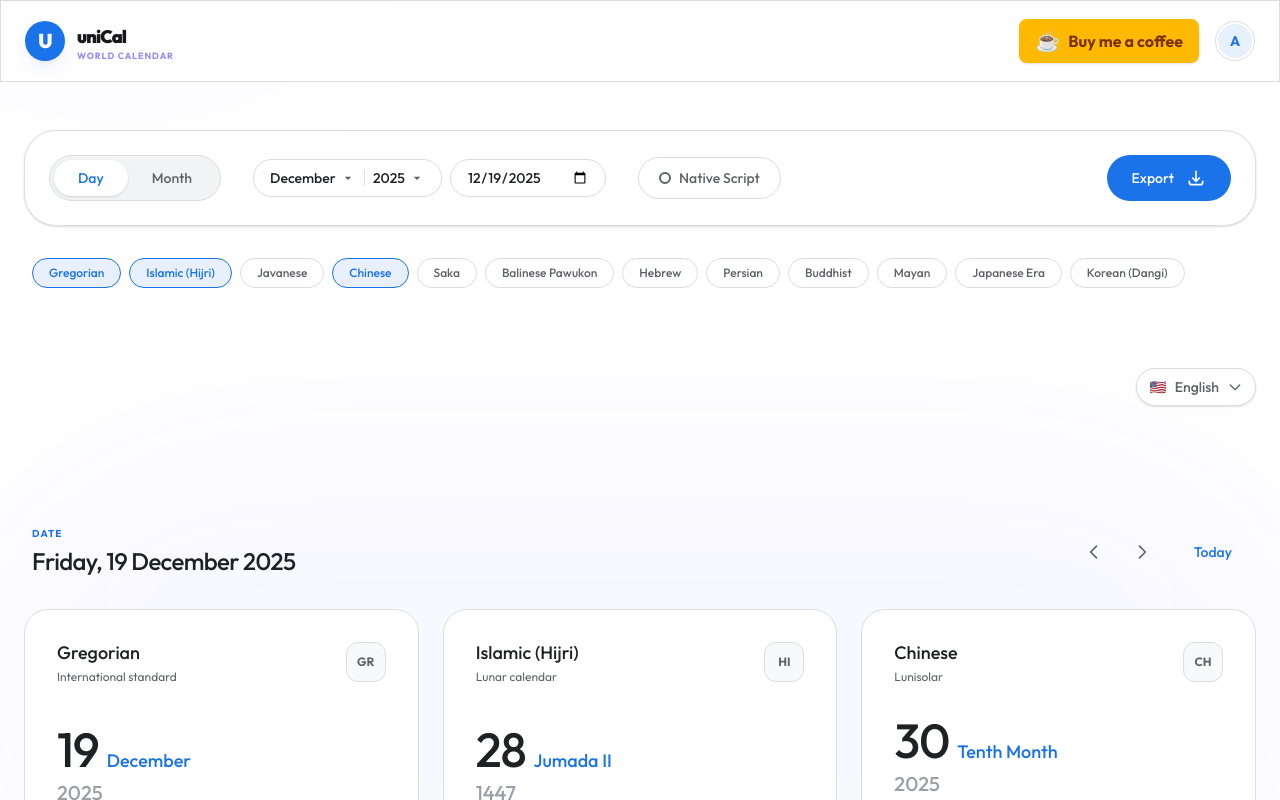
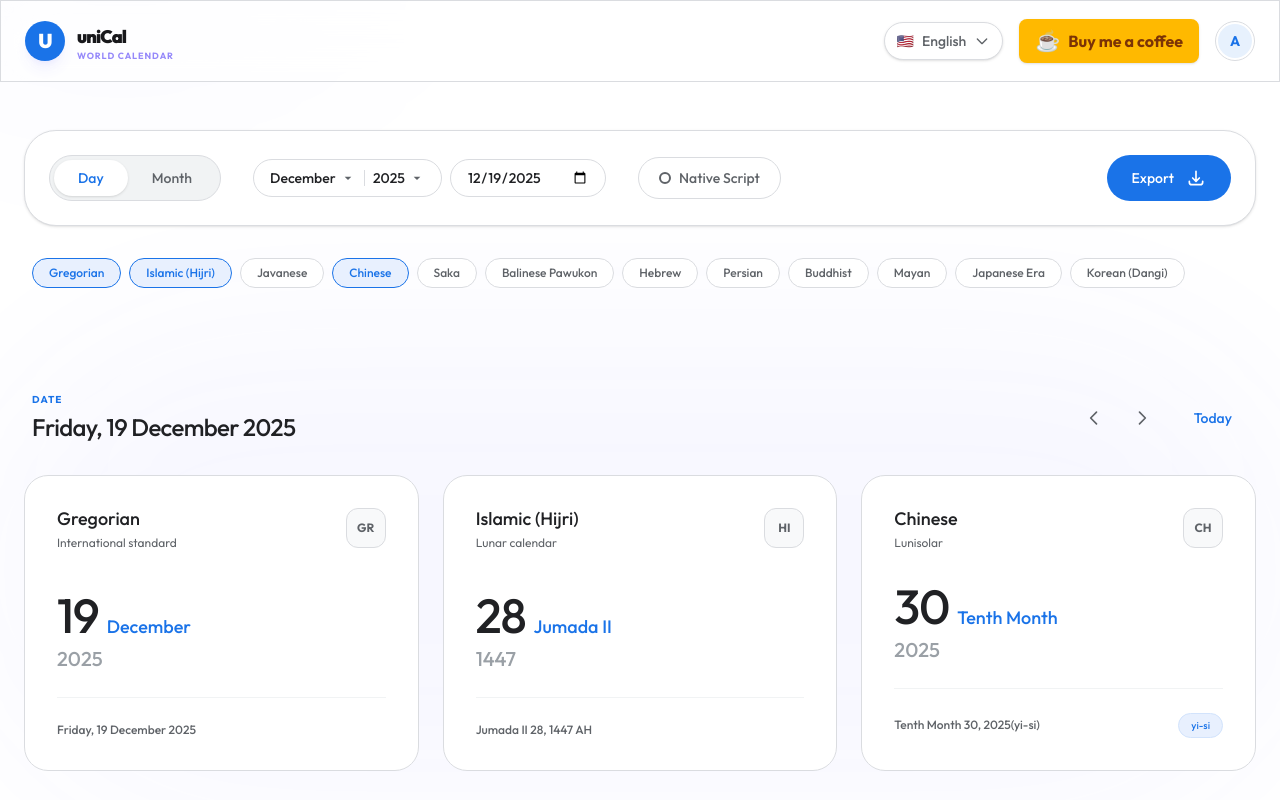
Before and after one commit to Soepardi/UniCalendar, a Next.js app: page /UniCalendar/ in a window 1280 px wide. Shown: the top 800 px of the page. Built offline with nearby package versions, Linux system fonts and the light colour scheme.

Commit message:
feat: add navbar with language selector and donation button

```diff
--- a/app/page.tsx
+++ b/app/page.tsx
@@ -1,7 +1,6 @@
 'use client';
 import dynamic from "next/dynamic";
 import { useLanguageStore } from '@/store/useLanguageStore';
-import { LanguageSelector } from "@/components/LanguageSelector";
 
 const CalendarGrid = dynamic(
   () => import("@/components/CalendarGrid").then((mod) => mod.CalendarGrid),
@@ -22,10 +21,7 @@ export default function Home() {
 
   return (
     <div className="space-y-24 pt-8">
-      {/* Header / Language Selector */}
-      <div className="flex justify-end px-4 md:px-0">
-        <LanguageSelector />
-      </div>
+
 
       {/* Main Grid Section */}
       <div className="relative">
--- /dev/null
+++ b/components/Navbar.tsx
@@ -0,0 +1,35 @@
+'use client';
+
+import React from 'react';
+import { DonationButton } from './ui/DonationButton';
+import { LanguageSelector } from './LanguageSelector';
+
+export const Navbar = () => {
+    return (
+        <header className="sticky top-0 z-50 glass border-b border-indigo-100/30 backdrop-blur-xl bg-white/60">
+            <div className="max-w-7xl mx-auto px-6 h-20 flex items-center justify-between">
+                <div className="flex items-center gap-3 group cursor-pointer">
+                    <div className="w-10 h-10 premium-gradient rounded-full flex items-center justify-center shadow-lg shadow-indigo-500/10 group-hover:rotate-12 transition-transform">
+                        <span className="text-white font-black text-xl tracking-tighter">U</span>
+                    </div>
+                    <div>
+                        <h1 className="text-lg font-black text-zinc-900 tracking-tighter">
+                            uniCal
+                        </h1>
+                        <p className="text-[9px] font-bold text-indigo-600/60 uppercase tracking-widest leading-none">World Calendar</p>
+                    </div>
+                </div>
+
+                <div className="flex items-center gap-4">
+                    <LanguageSelector />
+                    <DonationButton />
+                    <div className="w-10 h-10 rounded-full border border-[#dadce0] p-0.5 hover:bg-[#f8f9fa] cursor-pointer transition-all active:scale-95">
+                        <div className="w-full h-full rounded-full bg-[#1a73e8]/10 flex items-center justify-center text-[#1a73e8] font-bold text-sm">
+                            A
+                        </div>
+                    </div>
+                </div>
+            </div>
+        </header>
+    );
+};
--- a/components/layout/MainLayout.tsx
+++ b/components/layout/MainLayout.tsx
@@ -3,6 +3,7 @@ import React from 'react';
 import dynamic from 'next/dynamic';
 import { DonationButton } from '../ui/DonationButton';
 import { useCalendarStore } from '@/store/useCalendarStore';
+import { Navbar } from '../Navbar';
 
 const CalendarControls = dynamic(
     () => import('../CalendarControls').then((mod) => mod.CalendarControls),
@@ -25,30 +26,7 @@ export const MainLayout = ({ children }: { children: React.ReactNode }) => {
             <div className="absolute bottom-[-10%] right-[-10%] w-[400px] h-[400px] bg-purple-500/5 blur-[130px] rounded-full pointer-events-none -z-10 animate-pulse" style={{ animationDelay: '1s' }}></div>
 
             {/* Top Navigation Bar */}
-            <header className="sticky top-0 z-50 glass border-b border-indigo-100/30 backdrop-blur-xl bg-white/60">
-                <div className="max-w-7xl mx-auto px-6 h-20 flex items-center justify-between">
-                    <div className="flex items-center gap-3 group cursor-pointer">
-                        <div className="w-10 h-10 premium-gradient rounded-full flex items-center justify-center shadow-lg shadow-indigo-500/10 group-hover:rotate-12 transition-transform">
-                            <span className="text-white font-black text-xl tracking-tighter">U</span>
-                        </div>
-                        <div>
-                            <h1 className="text-lg font-black text-zinc-900 tracking-tighter">
-                                uniCal
-                            </h1>
-                            <p className="text-[9px] font-bold text-indigo-600/60 uppercase tracking-widest leading-none">World Calendar</p>
-                        </div>
-                    </div>
-
-                    <div className="flex items-center gap-4">
-                        <DonationButton />
-                        <div className="w-10 h-10 rounded-full border border-[#dadce0] p-0.5 hover:bg-[#f8f9fa] cursor-pointer transition-all active:scale-95">
-                            <div className="w-full h-full rounded-full bg-[#1a73e8]/10 flex items-center justify-center text-[#1a73e8] font-bold text-sm">
-                                A
-                            </div>
-                        </div>
-                    </div>
-                </div>
-            </header>
+            <Navbar />
 
             {/* Main Content Area */}
             <main className="flex-1">
```
